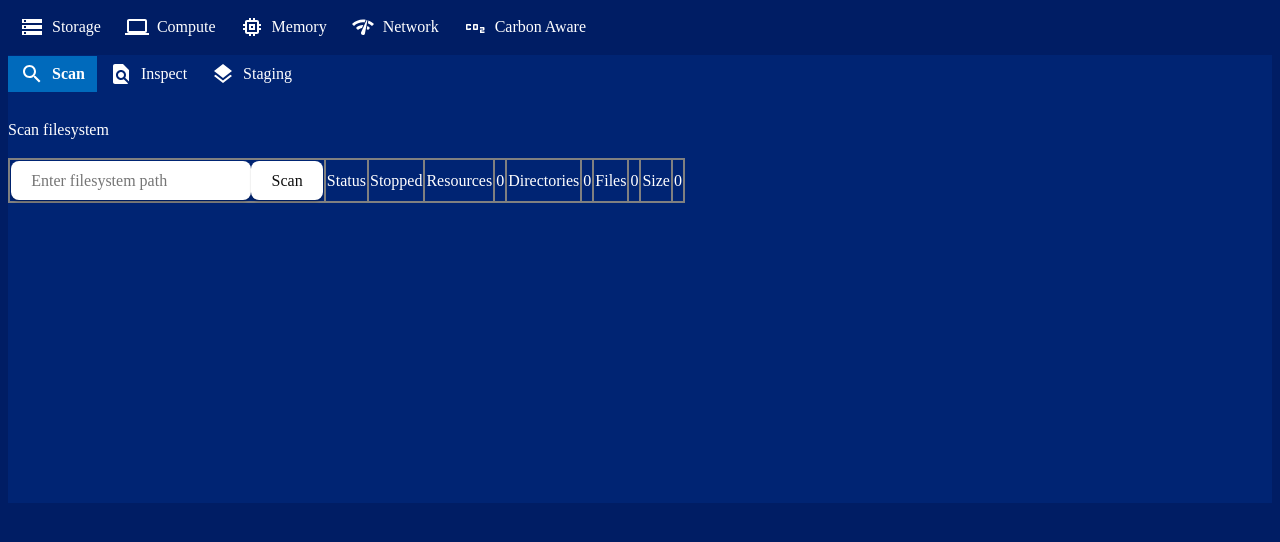
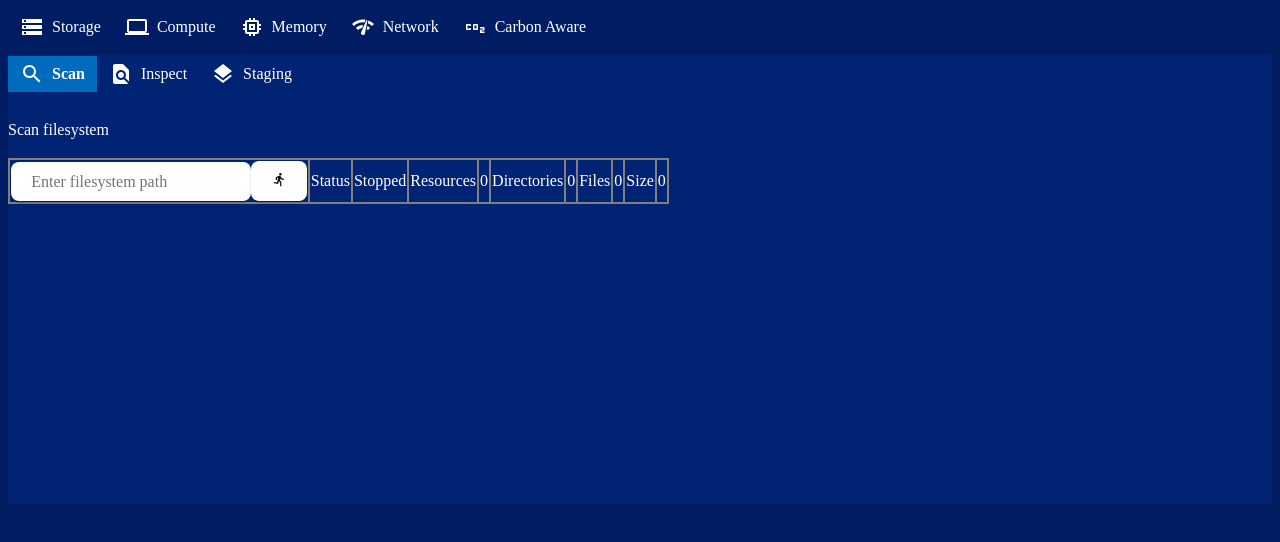
Before and after one commit to toaler/dups, a React (Vite) app: page / in a window 1280 px wide. Shown: the top 542 px of the page. Built offline with nearby package versions, Linux system fonts and the light colour scheme.

Commit message:
Added icon to scan button

```diff
--- a/src/storage/InspectionTab.jsx
+++ b/src/storage/InspectionTab.jsx
@@ -145,7 +145,7 @@ function InspectionTab({setActions}) {
                     <span style={{display: "block", textAlign: "right"}}>Read</span>
                     <span style={{display: "block", textAlign: "right"}}>Days</span>
                 </th>
-                <th style={{textAlign: "left"}}>Type</th>
+                <th style={{textAlign: "center"}}>Type</th>
                 <th style={{textAlign: "left"}}>Path</th>
             </tr>
             </thead>
--- a/src/storage/ScanTab.jsx
+++ b/src/storage/ScanTab.jsx
@@ -1,6 +1,7 @@
 import React, {useEffect, useRef, useState} from 'react';
 import {invoke} from "@tauri-apps/api/tauri";
 import {listen} from "@tauri-apps/api/event";
+import DirectionsRunIcon from '@mui/icons-material/DirectionsRun';
 
 function ScanTab() {
     const ScanStatus = {
@@ -131,7 +132,9 @@ function ScanTab() {
                             onChange={(e) => setPath(e.target.value)}
                             placeholder="Enter filesystem path"
                         />
-                        <button onClick={() => handleScanClick(path)}>Scan</button>
+                        <button onClick={() => handleScanClick(path)}>
+                            <DirectionsRunIcon style={{ fontSize: 15 }}/>
+                        </button>
                     </td>
                     <td>Status</td>
                     <td>{scanStatus} {scanStatus === 'Scanning' ? formatElapsedTime() : ''}</td>
```
